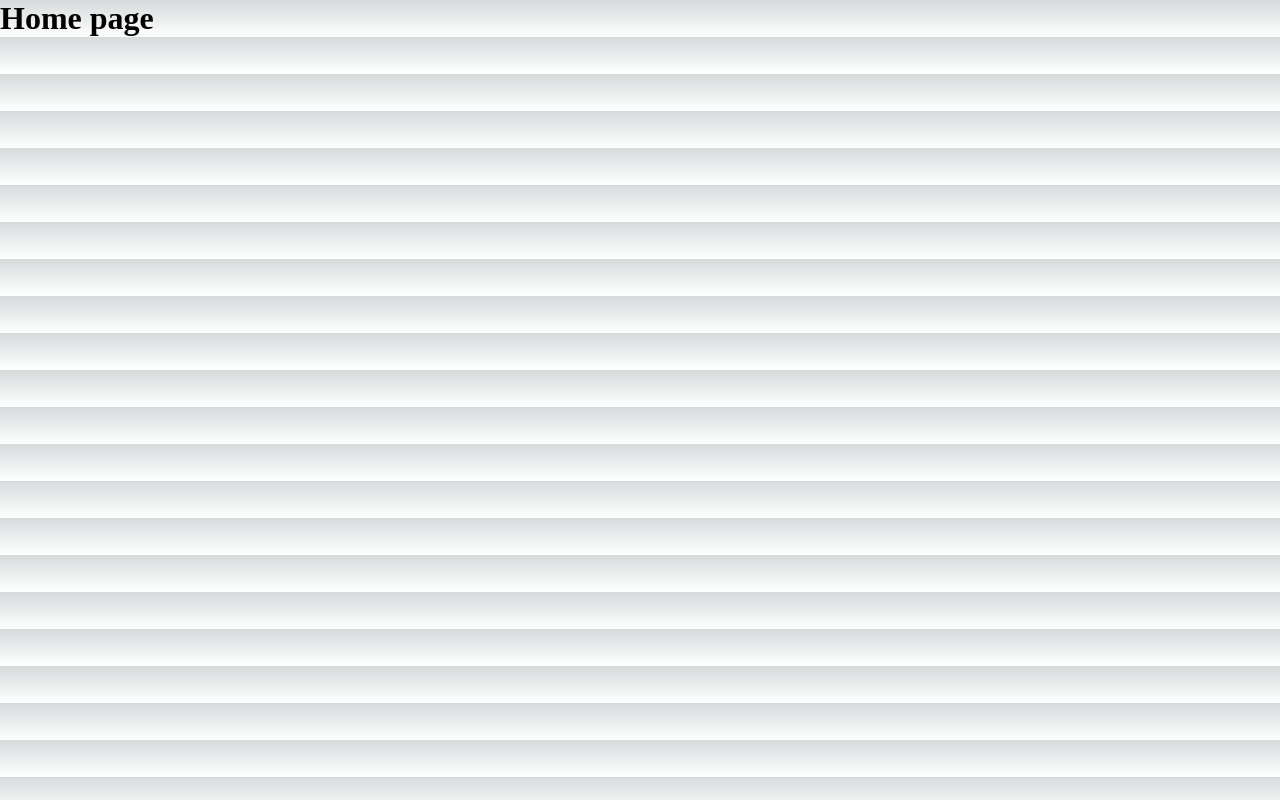
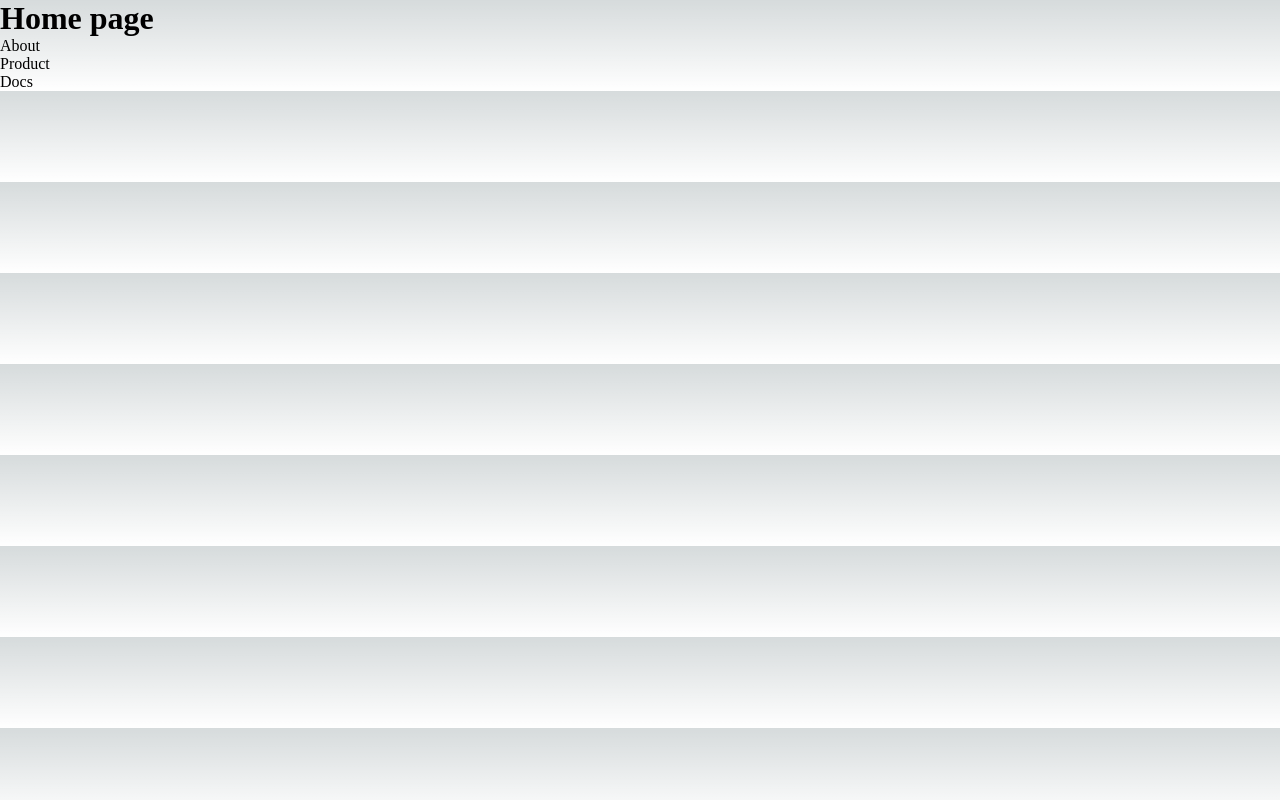
Before and after one commit to Quite-Right/NextJS, a Next.js app: page / in a window 1280 px wide. Built offline with nearby package versions, Linux system fonts and the light colour scheme.

Commit message:
client side routing

```diff
--- a/src/pages/index.tsx
+++ b/src/pages/index.tsx
@@ -1,3 +1,22 @@
-const Home = () => <h1>Home page</h1>;
+import Link from "next/link";
+
+const Home = () => <>
+    <h1>Home page</h1>
+    <Link href="./about">
+        <div>
+            About
+        </div>
+    </Link>
+    <Link href="./product">
+        <div>
+            Product
+        </div>
+    </Link>
+    <Link href="./docs">
+        <div>
+            Docs
+        </div>
+    </Link>
+</>;
 
 export default Home;
```
Also changed, not shown: src/pages/product/index.tsx (+8 -0 lines).
